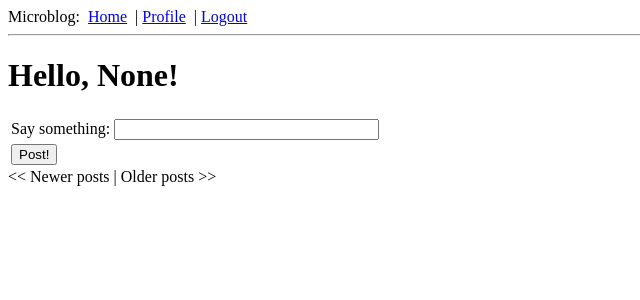
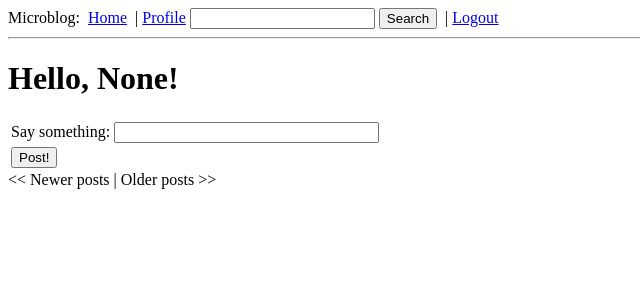
Before and after one commit to AnatolyMuntean/flask-demo, a Flask app: page / in a window 1280 px wide. Shown: the top 300 px of the page, without its empty margins (0-640 px from the left). Run offline with Flask 2, Linux system fonts and the light colour scheme; a user stored in the database is signed in; data comes from the database, SQL or seed files in the repository; data that the repository does not hold is empty; parts of the project's set-up code (start-up, migrations or seed data) failed here and were passed over.

Commit message:
Search engine.

```diff
--- a/app/__init__.py
+++ b/app/__init__.py
@@ -15,8 +15,6 @@ lm.login_view = 'login'
 oid = OpenID(app, os.path.join(basedir, 'tmp'))
 
 from app import views, models
-from config import basedir, ADMINS, MAIL_SERVER, MAIL_PORT, MAIL_USERNAME, \
-    MAIL_PASSWORD
 
 if not app.debug:
     import logging
--- a/app/forms.py
+++ b/app/forms.py
@@ -29,3 +29,6 @@ class EditForm(Form):
 
 class PostForm(Form):
     post = StringField('post', validators=[DataRequired()])
+
+class SearchForm(Form):
+    search = StringField('search', validators=[DataRequired()])
--- a/app/models.py
+++ b/app/models.py
@@ -1,5 +1,6 @@
-from app import db
+from app import db, app
 from hashlib import md5
+import flask_whooshalchemy as whooshalchemy
 
 followers = db.Table('followers',
     db.Column('follower_id', db.Integer, db.ForeignKey('user.id')),
@@ -73,6 +74,8 @@ class User(db.Model):
         return '<User %r>' % (self.nickname)
 
 class Post(db.Model):
+    __searchable__ = ['body']
+
     id = db.Column(db.Integer, primary_key=True)
     body = db.Column(db.String(140))
     timestamp = db.Column(db.DateTime)
@@ -80,3 +83,5 @@ class Post(db.Model):
 
     def __repr__(self):
         return '<Post %r>' % (self.body)
+
+whooshalchemy.whoosh_index(app, Post)
--- a/app/templates/base.html.jinja2
+++ b/app/templates/base.html.jinja2
@@ -1,5 +1,5 @@
 <!DOCTYPE html>
-<html lang="en">
+<html lang="en" xmlns="http://www.w3.org/1999/html">
 <head>
     <meta charset="UTF-8">
     {% if title %}
@@ -10,11 +10,16 @@
 </head>
 <body>
     <div>
-        <span>Microblog:&nbsp;</span>
-        <a href="/index">Home</a>
+        <span>Microblog:</span>&nbsp;
+        <span></span><a href="/index">Home</a></span>
         {% if g.user.is_authenticated %}
-        &nbsp;|&nbsp;<a href="{{ url_for('user', nickname=g.user.nickname) }}">Profile</a>
-        &nbsp;|&nbsp;<a href="{{ url_for('logout') }}">Logout</a>
+            <span>&nbsp;|&nbsp;<a href="{{ url_for('user', nickname=g.user.nickname) }}">Profile</a></span>
+            <form style="display: inline;" action="{{ url_for('search') }}" method="post" name="search">
+                {{ g.search_form.hidden_tag() }}
+                {{ g.search_form.search(size=20) }}
+                <input type="submit" value="Search" />
+            </form>
+            <span>&nbsp;|&nbsp;<a href="{{ url_for('logout') }}">Logout</a></span>
         {% endif %}
     </div>
     <hr />
--- a/app/views.py
+++ b/app/views.py
@@ -1,10 +1,10 @@
 from flask import render_template, flash, redirect, session, url_for, request, g
 from flask_login import login_user, logout_user, current_user, login_required
 from app import app, db, lm, oid
-from .forms import LoginForm, EditForm, PostForm
+from .forms import LoginForm, EditForm, PostForm, SearchForm
 from .models import User, Post
 from datetime import datetime
-from config import POSTS_PER_PAGE
+from config import POSTS_PER_PAGE, MAX_SEARCH_RESULTS
 
 @lm.user_loader
 def load_user(id):
@@ -17,6 +17,7 @@ def before_request():
         g.user.last_seen = datetime.utcnow()
         db.session.add(g.user)
         db.session.commit()
+        g.search_form = SearchForm()
 
 @app.route('/', methods=['GET', 'POST'])
 @app.route('/index', methods=['GET', 'POST'])
@@ -114,6 +115,19 @@ def unfollow(nickname):
     flash('You have stopped following %s.' % nickname)
     return redirect(url_for('user', nickname=nickname))
 
+@app.route('/search', methods=['POST'])
+@login_required
+def search():
+    if not g.search_form.validate_on_submit():
+        return redirect(url_for('index'))
+    return redirect(url_for('search_results', query=g.search_form.search.data))
+
+@app.route('/search_results/<query>')
+@login_required
+def search_results(query):
+    results = Post.query.whoosh_search(query, MAX_SEARCH_RESULTS).all()
+    return render_template('search_results.html.jinja2', query=query, results=results)
+
 @oid.after_login
 def after_login(resp):
     if resp.email is None or resp.email == "":
--- a/config.py
+++ b/config.py
@@ -27,3 +27,7 @@ ADMINS = ['dev@localhost']
 
 # pagination
 POSTS_PER_PAGE = 3
+
+# search
+WHOOSH_BASE = os.path.join(basedir, 'search_index')
+MAX_SEARCH_RESULTS = 10
```
Also changed, not shown: app/templates/search_results.html.jinja2 (added, +8 -0 lines), 1 other file.
